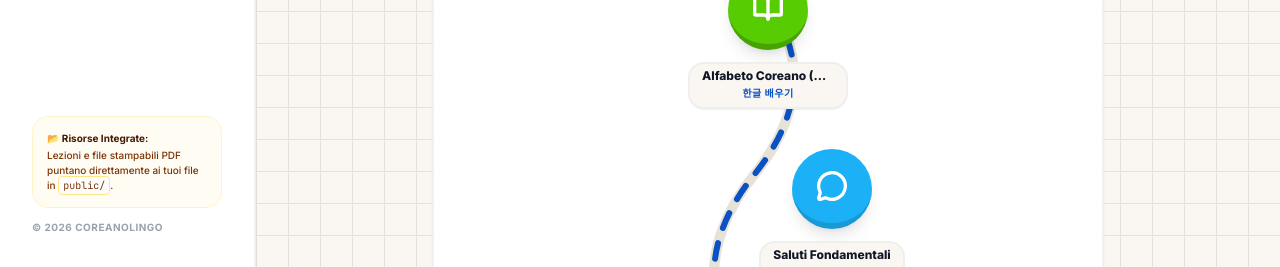
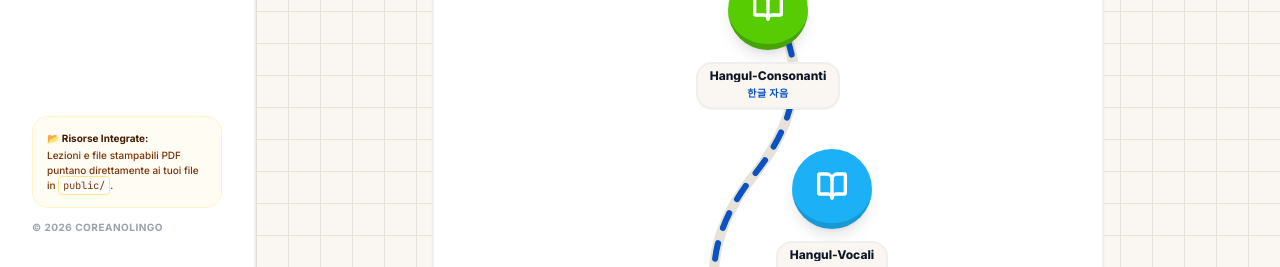
Before and after one commit to scottino2019-glitch/CoreanoLingo, a React (Vite) app: page / in a window 1280 px wide. Shown: the part 533-800 px from the top of the page. Built offline with nearby package versions, Linux system fonts and the light colour scheme.

Commit message:
Modify lesson details for Korean language lessons
Updated lesson titles, links, icons, and descriptions for Korean alphabet lessons.

```diff
--- a/src/data.ts
+++ b/src/data.ts
@@ -3,23 +3,23 @@ import { LessonNode, PdfItem, ExerciseItem } from './types';
 export const LESSON_NODES: LessonNode[] = [
   {
     id: '1',
-    title: 'Alfabeto Coreano (Hangul)',
-    korean: '한글 배우기',
-    link: '/lezioni/hangul.html',
+    title: 'Hangul-Consonanti',
+    korean: '한글 자음',
+    link: '/lezioni/consonanti.html',
     color: 'bg-[#58cc02]',
     borderColor: 'border-[#46a302]',
     iconName: 'BookOpen',
-    description: 'Impara l\'ordine dei tratti delle consonanti e vocali fondamentali dell\'alfabeto coreano.'
+    description: 'Impara l\'ordine dei tratti delle consonanti dell\'alfabeto coreano.'
   },
   {
     id: '2',
-    title: 'Saluti Fondamentali',
+    title: 'Hangul-Vocali',
     korean: '인사와 소개',
-    link: '/lezioni/saluti.html',
+    link: '/lezioni/vocali.html',
     color: 'bg-[#1cb0f6]',
     borderColor: 'border-[#1899d6]',
-    iconName: 'MessageCircle',
-    description: 'Impara a presentarti, dire "Ciao", "Arrivederci" e "Grazie" nei diversi livelli di cortesia.'
+    iconName: 'BookOpen',
+    description: 'Impara l\'ordine dei tratti delle consonanti dell\'alfabeto coreano.'
   },
   {
     id: '3',
```
